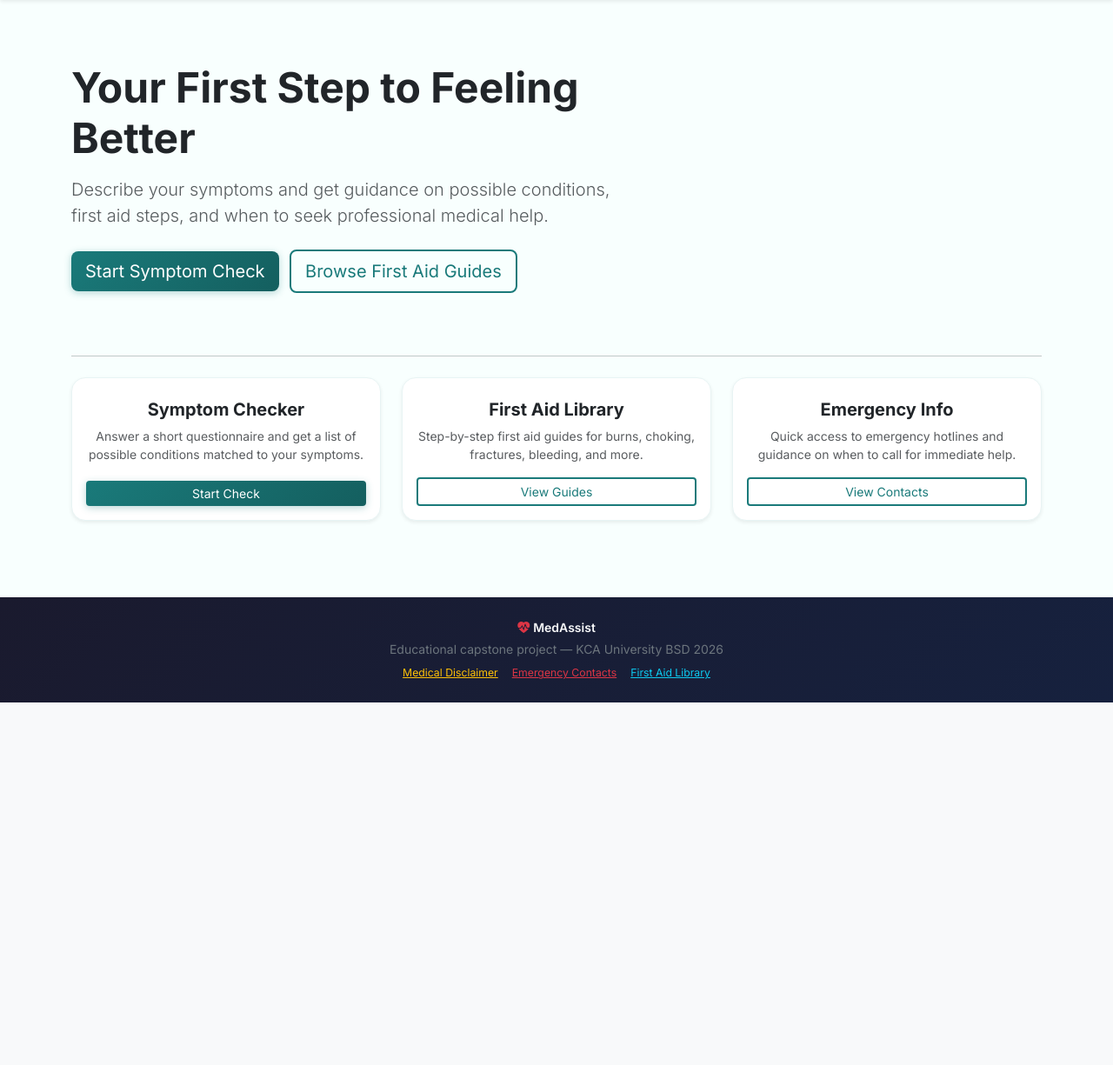
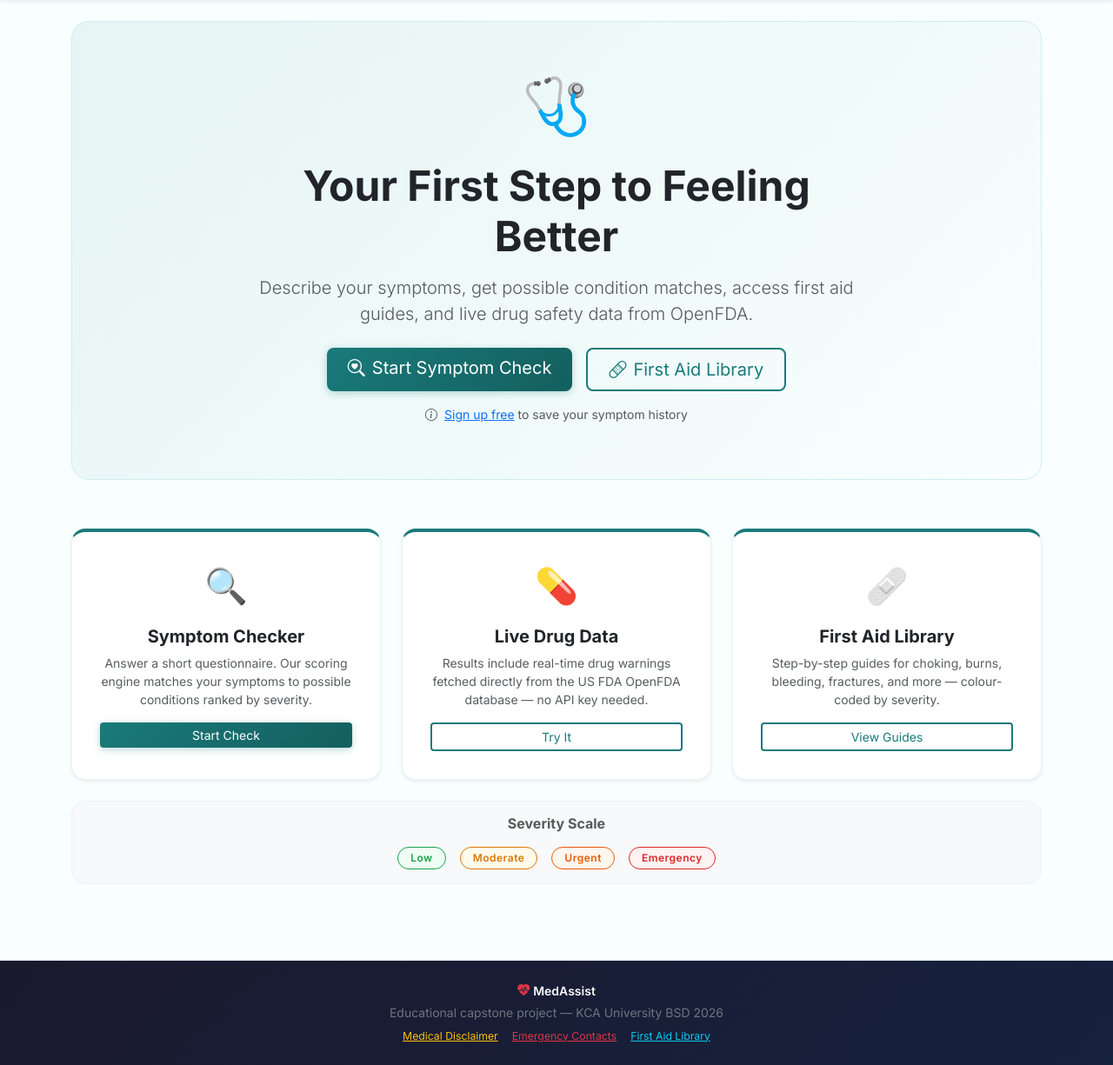
Before and after one commit to winstone-1/med-assist, a Flask app: page / in a window 1280 px wide. Shown: the part 96-1321 px from the top of the page at 87% size. Before the commit the page ends 904 px from the top, so only its background shows below. Run offline with Flask 3, Linux system fonts and the light colour scheme.

Commit message:
feat: enhance homepage layout with improved hero section, feature cards, and severity legend

```diff
--- a/templates/index.html
+++ b/templates/index.html
@@ -1,59 +1,99 @@
 {% extends 'base.html' %}
-{% block title %}MedAssist — Home{% endblock %}
+{% block title %}MedAssist — Symptom Checker & First Aid Guide{% endblock %}
 {% block content %}
 
-<div class="row align-items-center py-5">
-  <div class="col-md-7">
-    <h1 class="display-5 fw-bold text-teal">Your First Step to Feeling Better</h1>
-    <p class="lead text-muted mt-3">
-      Describe your symptoms and get guidance on possible conditions,
-      first aid steps, and when to seek professional medical help.
-    </p>
-    <a href="{{ url_for('symptom_form') }}" class="btn btn-teal btn-lg me-2 mt-2">
-      Start Symptom Check
-    </a>
-    <a href="{{ url_for('firstaid_list') }}" class="btn btn-outline-teal btn-lg mt-2">
-      Browse First Aid Guides
-    </a>
-  </div>
-</div>
-
-<hr class="my-4">
-
-<div class="row g-4 text-center">
-  <div class="col-md-4">
-    <div class="card h-100 shadow-sm border-0 p-3">
-      <div class="fs-1 mb-2"></div>
-      <h5 class="fw-bold">Symptom Checker</h5>
-      <p class="text-muted small">
-        Answer a short questionnaire and get a list of possible
-        conditions matched to your symptoms.
+<!-- Hero -->
+<div class="hero-section text-center">
+  <div class="row justify-content-center">
+    <div class="col-md-8">
+      <div class="mb-3" style="font-size: 4rem;">🩺</div>
+      <h1 class="display-5 fw-bold text-teal mb-3">
+        Your First Step to Feeling Better
+      </h1>
+      <p class="lead text-muted mb-4">
+        Describe your symptoms, get possible condition matches,
+        access first aid guides, and live drug safety data from OpenFDA.
       </p>
-      <a href="{{ url_for('symptom_form') }}" class="btn btn-sm btn-teal mt-auto">Start Check</a>
-    </div>
-  </div>
-  <div class="col-md-4">
-    <div class="card h-100 shadow-sm border-0 p-3">
-      <div class="fs-1 mb-2"></div>
-      <h5 class="fw-bold">First Aid Library</h5>
-      <p class="text-muted small">
-        Step-by-step first aid guides for burns, choking,
-        fractures, bleeding, and more.
+      <div class="d-flex justify-content-center gap-3 flex-wrap">
+        <a href="{{ url_for('symptom_form') }}" class="btn btn-teal btn-lg px-4">
+          <i class="bi bi-search-heart me-2"></i>Start Symptom Check
+        </a>
+        <a href="{{ url_for('firstaid_list') }}" class="btn btn-outline-teal btn-lg px-4">
+          <i class="bi bi-bandaid me-2"></i>First Aid Library
+        </a>
+      </div>
+      {% if not current_user.is_authenticated %}
+      <p class="text-muted small mt-3">
+        <i class="bi bi-info-circle me-1"></i>
+        <a href="{{ url_for('register') }}" class="text-teal">Sign up free</a>
+        to save your symptom history
       </p>
-      <a href="{{ url_for('firstaid_list') }}" class="btn btn-sm btn-outline-teal mt-auto">View Guides</a>
-    </div>
-  </div>
-  <div class="col-md-4">
-    <div class="card h-100 shadow-sm border-0 p-3">
-      <div class="fs-1 mb-2"></div>
-      <h5 class="fw-bold">Emergency Info</h5>
-      <p class="text-muted small">
-        Quick access to emergency hotlines and guidance on
-        when to call for immediate help.
+      {% else %}
+      <p class="text-muted small mt-3">
+        <i class="bi bi-check-circle-fill text-success me-1"></i>
+        Signed in as <strong>{{ current_user.username }}</strong> —
+        your checks are being saved
       </p>
-      <a href="{{ url_for('emergency') }}" class="btn btn-sm btn-outline-teal mt-auto">View Contacts</a>
+      {% endif %}
     </div>
   </div>
 </div>
 
+<!-- Feature cards -->
+<div class="row g-4 mt-2">
+  <div class="col-md-4">
+    <div class="card feature-card h-100 shadow-sm p-3">
+      <div class="card-body text-center">
+        <div class="fs-1 mb-3">🔍</div>
+        <h5 class="fw-bold">Symptom Checker</h5>
+        <p class="text-muted small">
+          Answer a short questionnaire. Our scoring engine matches your
+          symptoms to possible conditions ranked by severity.
+        </p>
+        <a href="{{ url_for('symptom_form') }}"
+           class="btn btn-sm btn-teal mt-auto w-100">Start Check</a>
+      </div>
+    </div>
+  </div>
+  <div class="col-md-4">
+    <div class="card feature-card h-100 shadow-sm p-3">
+      <div class="card-body text-center">
+        <div class="fs-1 mb-3">💊</div>
+        <h5 class="fw-bold">Live Drug Data</h5>
+        <p class="text-muted small">
+          Results include real-time drug warnings fetched directly
+          from the US FDA OpenFDA database — no API key needed.
+        </p>
+        <a href="{{ url_for('symptom_form') }}"
+           class="btn btn-sm btn-outline-teal mt-auto w-100">Try It</a>
+      </div>
+    </div>
+  </div>
+  <div class="col-md-4">
+    <div class="card feature-card h-100 shadow-sm p-3">
+      <div class="card-body text-center">
+        <div class="fs-1 mb-3">🩹</div>
+        <h5 class="fw-bold">First Aid Library</h5>
+        <p class="text-muted small">
+          Step-by-step guides for choking, burns, bleeding,
+          fractures, and more — colour-coded by severity.
+        </p>
+        <a href="{{ url_for('firstaid_list') }}"
+           class="btn btn-sm btn-outline-teal mt-auto w-100">View Guides</a>
+      </div>
+    </div>
+  </div>
+</div>
+
+<!-- Severity legend -->
+<div class="card border-0 bg-light mt-4 p-3">
+  <h6 class="fw-bold mb-3 text-center text-muted">Severity Scale</h6>
+  <div class="d-flex justify-content-center gap-3 flex-wrap">
+    <span class="badge severity-badge" data-severity="low">Low</span>
+    <span class="badge severity-badge" data-severity="moderate">Moderate</span>
+    <span class="badge severity-badge" data-severity="urgent">Urgent</span>
+    <span class="badge severity-badge" data-severity="emergency">Emergency</span>
+  </div>
+</div>
+
 {% endblock %}
```
